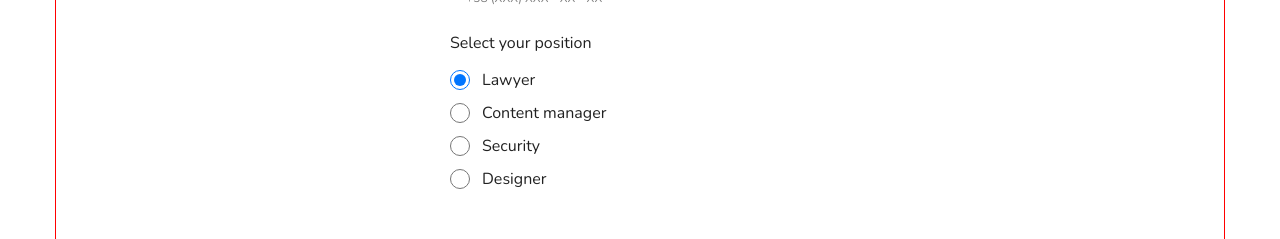
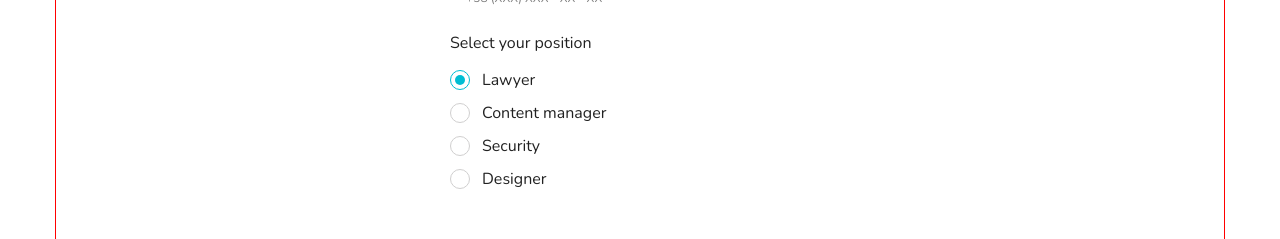
Before and after one commit to diVladimirov/test-one-page, a React (Create React App) app: page / in a window 1280 px wide. Shown: the part 2045-2284 px from the top of the page. Built offline with nearby package versions, Linux system fonts and the light colour scheme.

Commit message:
change radio button

```diff
--- a/src/components/Form/Form.jsx
+++ b/src/components/Form/Form.jsx
@@ -22,6 +22,7 @@ import {
   InputPhotoDescriptionAfter,
   ErrorTextStyled,
   HelperAndErrorTextWrapper,
+  CheckRadio,
 } from './Form.styled';
 
 const Form = () => {
@@ -183,6 +184,7 @@ const Form = () => {
                 value={position.id}
                 onChange={formik.handleChange}
               />
+              <CheckRadio></CheckRadio>
               {position.name}
             </PositionLabelStyled>
           ))}
--- a/src/components/Form/Form.styled.js
+++ b/src/components/Form/Form.styled.js
@@ -91,17 +91,39 @@ export const PositionLabelStyled = styled.label`
   color: rgba(0, 0, 0, 0.87);
   display: flex;
   align-items: center;
+  cursor: pointer;
 `;
 
-export const PositionRadioStyled = styled.input`
+export const CheckRadio = styled.div`
   width: 20px;
   height: 20px;
+  border-radius: 50%;
+  border: 1px solid #d0cfcf;
   margin-right: 12px;
-  :active {
-    background-color: #00bdd3;
-    border-color: #00bdd3;
+  padding: 4px;
+
+  &::after {
+    content: '';
+    width: 100%;
+    height: 100%;
+    display: block;
+    background: #00bdd3;
+    border-radius: 50%;
+    transform: scale(0);
+    transition: transform 300ms ease;
   }
 `;
+export const PositionRadioStyled = styled.input`
+  display: none;
+
+  &:checked + ${CheckRadio} {
+    border: 1px solid #00bdd3;
+  }
+  &:checked + ${CheckRadio}::after {
+    transform: scale(1);
+  }
+`;
+
 export const ButtonWrapper = styled.div`
   text-align: center;
 `;
```
